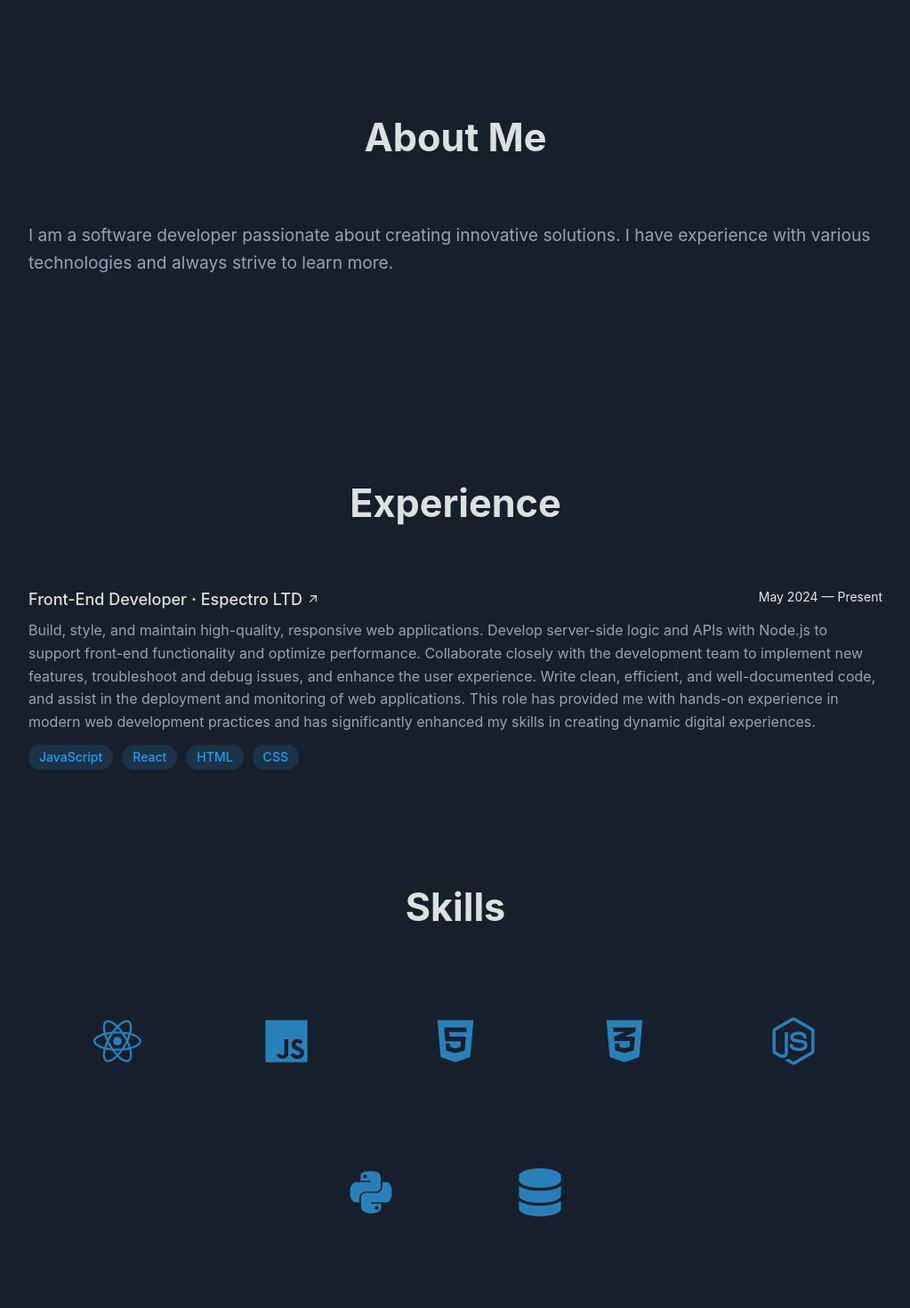
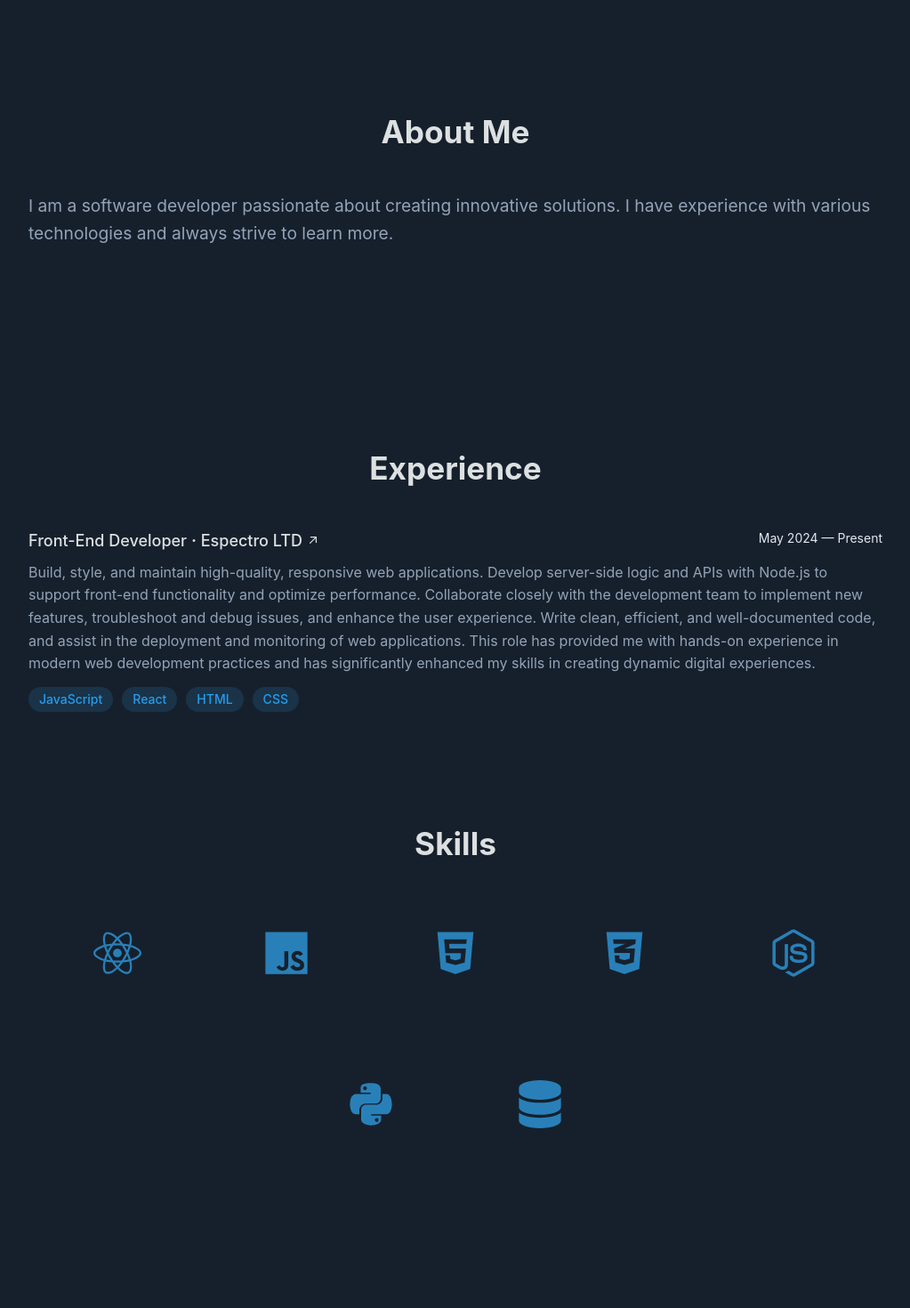
Before and after one commit to brenocrepaldi/portfolio, a React (Vite) app: page / in a window 1280 px wide. Shown: the part 680-2150 px from the top of the page at 89% size, without its empty margins (128-1151 px from the left). Built offline with nearby package versions, Linux system fonts and the light colour scheme.

Commit message:
Refactors sections style

```diff
--- a/src/assets/css/global.css
+++ b/src/assets/css/global.css
@@ -33,7 +33,7 @@ h6 {
 }
 
 h2 {
-	font-size: 2.7em;
+	font-size: 2.2em;
 }
 
 p {
--- a/src/components/about/css/index.css
+++ b/src/components/about/css/index.css
@@ -7,7 +7,7 @@
 	flex-direction: column;
 	align-items: center;
 	justify-content: center;
-	gap: 40px;
+	gap: 20px;
 }
 
 .about-container > p {
--- a/src/components/contact/css/index.css
+++ b/src/components/contact/css/index.css
@@ -5,7 +5,7 @@
 	flex-direction: column;
 	align-items: center;
 	justify-content: center;
-	gap: 60px;
+	gap: 30px;
 }
 
 .contact-list {
--- a/src/components/experience/css/index.css
+++ b/src/components/experience/css/index.css
@@ -5,7 +5,7 @@
 	flex-direction: column;
 	align-items: center;
 	justify-content: center;
-	gap: 40px;
+	gap: 20px;
 }
 
 .job-list {
--- a/src/components/projects/css/index.css
+++ b/src/components/projects/css/index.css
@@ -5,7 +5,7 @@
 	flex-direction: column;
 	align-items: center;
 	justify-content: center;
-	gap: 40px;
+	gap: 20px;
 }
 
 .project-list {
--- a/src/components/skills/css/index.css
+++ b/src/components/skills/css/index.css
@@ -7,7 +7,7 @@
 	flex-direction: column;
 	align-items: center;
 	justify-content: center;
-	gap: 40px;
+	gap: 20px;
 }
 
 .skills-list {
```
